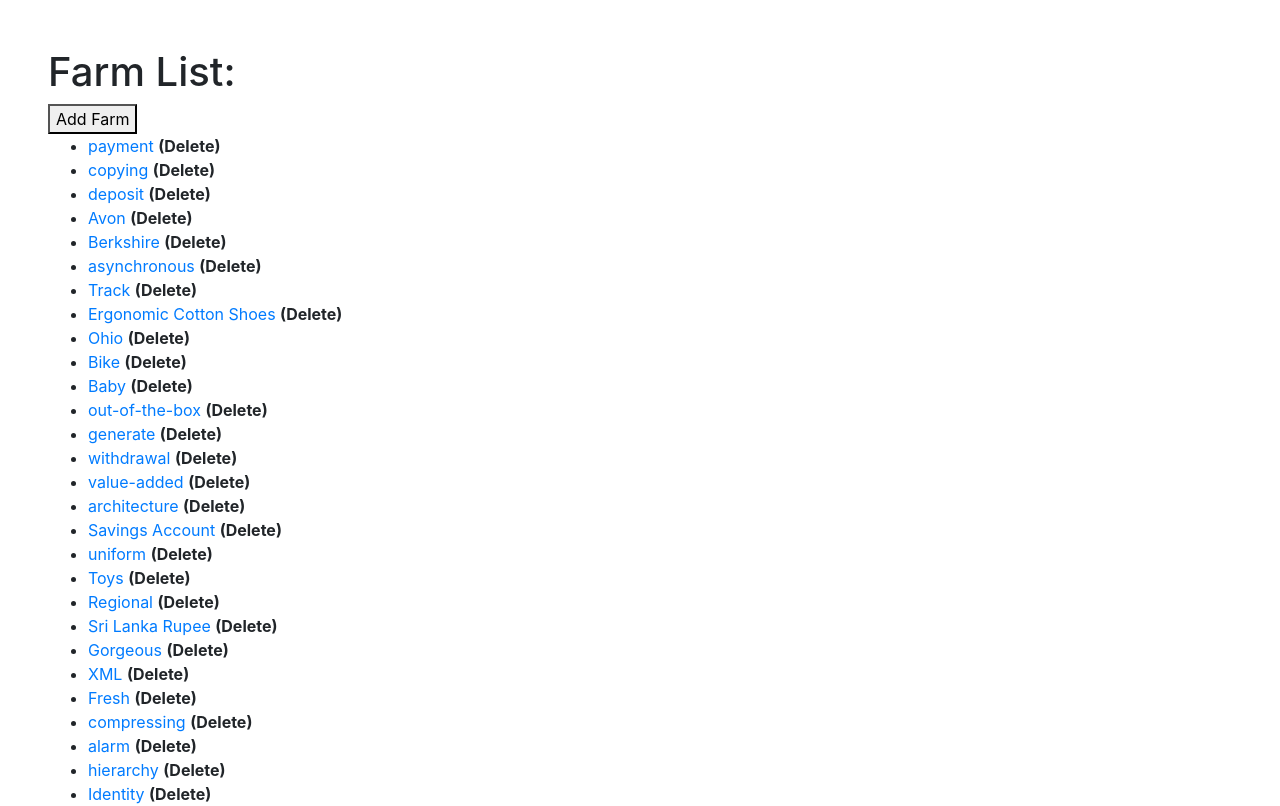
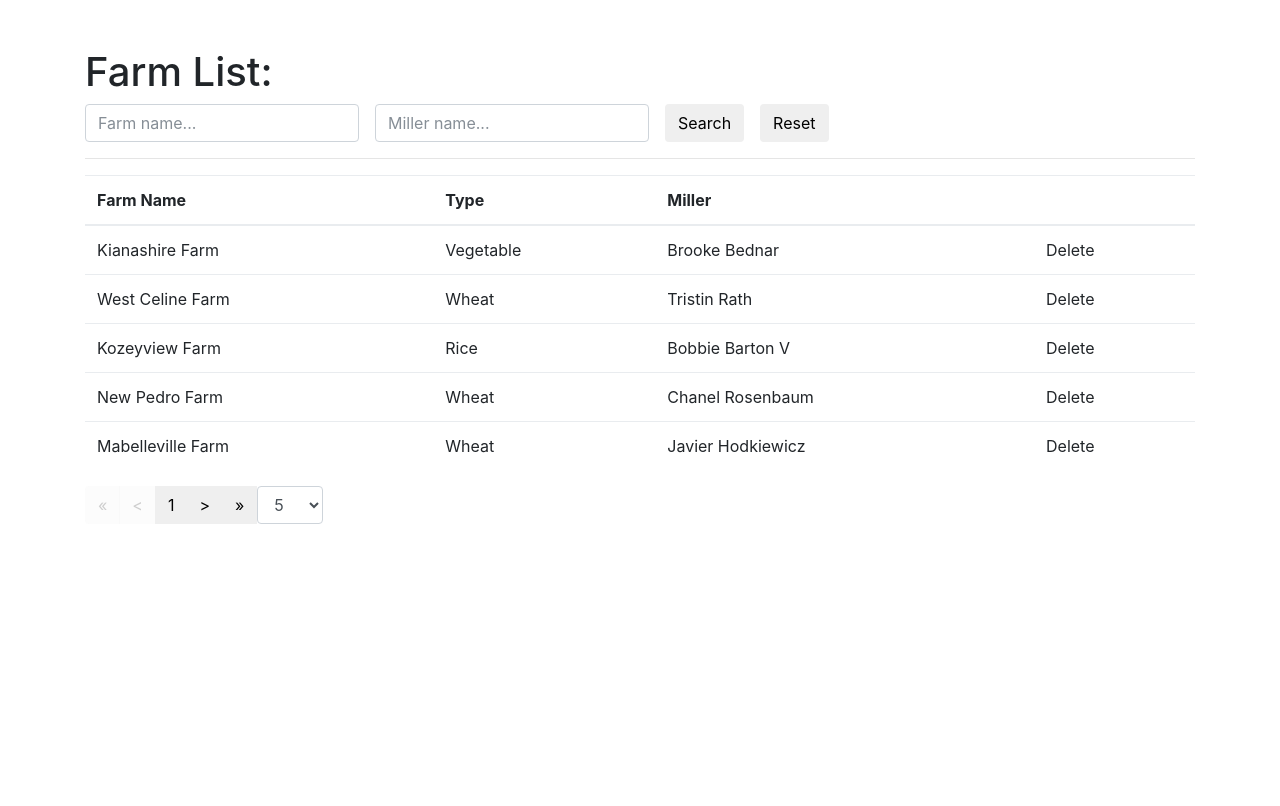
Before and after one commit to taulelei/code-assignment-farms, an Angular app: page /farms in a window 1280 px wide. Shown: the top 806 px of the page. Built offline with nearby package versions, Linux system fonts and the light colour scheme.

Commit message:
Implemented paginated table for displaying farm list results. Fixed issue with mock-data generation where Farms weren't being assigned a Miller, and Millers were being assigned undefined farms. Implemented search filter for farm and miller name on farm list page.

```diff
--- a/src/app/main/farm_details/farmDetails.component.html
+++ b/src/app/main/farm_details/farmDetails.component.html
@@ -1,12 +1,32 @@
 <div class="row" *ngIf="farm">
-    <div class="col-sm-6">
+    <div class="col-md-12">
+        <h1 class="">Farm Details</h1>
+    </div>
+    <div class="col-md-6">
             <div class="form-group">
-                <label for="name">Name:</label>
+                <label class="label" for="code">Code:</label>
+                <!-- <input type="text" class="form-control" id="code" [(ngModel)]="farm.Code"/> -->
+                <p id="code">{{farm.Code}}</p>
+            </div>
+            <div class="form-group">
+                <label class="label" for="name">Name:</label>
                 <input type="text" class="form-control" id="name" [(ngModel)]="farm.Name"/>
             </div>
             <div class="form-group">
-                <label class="label" for="code">Code:</label>
-                <input type="text" class="form-control" id="code" [(ngModel)]="farm.Code"/>
+                <label class="label" for="type">Type:</label>
+                <input type="text" class="form-control" id="type" [(ngModel)]="farm.FarmType"/>
+            </div>
+            <div class="form-group">
+                <label class="label" for="harvested">Harvested:</label>
+                <input type="text" class="form-control" id="harvested" [(ngModel)]="farm.DateTimeHarvested"/>
+            </div>
+            <div class="form-group">
+                <label class="label" for="miller">Miller:</label>
+                <input type="text" class="form-control" id="miller" [(ngModel)]="farm.Miller.Name"/>
+            </div>
+            <div class="form-group">
+                <label class="label" for="paddocks">Paddocks:</label>
+                <input type="text" class="form-control" id="paddocks" [(ngModel)]="farm.Paddocks.length"/>
             </div>
             <div class="form-group">
                 <a routerLink="/" class="button button-default">Back</a>
--- a/src/app/main/home/home.component.html
+++ b/src/app/main/home/home.component.html
@@ -1,21 +1,76 @@
 <div class="row">
-
     <div class="col-sm-12">
         <h1 class="">Farm List:</h1>
     </div>
+    <!-- <div class="col-sm-12">
+        <button class="btn btn-default" (click)="addFarm()">Add Farm</button>
+    </div> -->
+    <hr>
     <div class="col-sm-12">
-        <button (click)="addFarm()">Add Farm</button>
+        <!-- <div class="row">
+            <div class="col-sm-4">
+                <input type="text" class="form-control" placeholder="Farm name..." [(ngModel)]="filter.farm">
+            </div>
+            <div class="col-sm-4">
+                <input type="text" class="form-control" placeholder="Miller name..." [(ngModel)]="filter.miller">
+            </div>
+            <div class="col-sm-2">
+                <button class="btn btn-default" (click)="filterFarms(filter.farm, filter.miller)">Search</button>
+            </div>
+        </div> -->
+        <form class="form-inline" (ngSubmit)="filterFarms(filter.farm, filter.miller)">
+            <div class="form-group" style="margin-right: 1em;">
+                <input type="text" class="form-control" placeholder="Farm name..." [(ngModel)]="filter.farm" name="farm_name_filter_input">
+            </div>
+            <div class="form-group" style="margin-right: 1em;">
+                <input type="text" class="form-control" placeholder="Miller name..." [(ngModel)]="filter.miller" name="miller_name_filter_input">
+            </div>
+            <div class="form-group" style="margin-right: 1em;">
+                <button class="btn btn-default" type="submit">Search</button>
+            </div>
+            <div class="form-group" style="margin-right: 1em;">
+                <button class="btn btn-default" type="button" (click)="filter.farm = ''; filter.miller = ''; filterFarms(filter.farm, filter.miller)">Reset</button>
+            </div>
+        </form>
+        <hr>
+        <table class="table table-hover">
+            <thead>
+                <tr>
+                    <th>Farm Name</th>
+                    <th>Type</th>
+                    <th>Miller</th>
+                    <th></th>
+                </tr>
+            </thead>
+            <tbody>
+                <!-- <tr>
+                    <td><input class="form-control"/></td>
+                    <td><input class="form-control"/></td>
+                    <td><input class="form-control"/></td>
+                </tr> -->
+                <tr *ngFor='let farm of tablePagination.data.slice((tablePagination.pageNumber - 1) * tablePagination.resultsPerPage, tablePagination.pageNumber * tablePagination.resultsPerPage)'
+                routerLink="/farms/{{farm.Code}}" style="cursor: pointer;">
+                    <td>{{farm.Name}}</td>
+                    <td>{{farm.FarmType}}</td>
+                    <td>{{farm.Miller.Name}}</td>
+                    <td (click)="removeFarm(farm)">Delete</td>
+                </tr>
+            </tbody>
+        </table>
     </div>
     <div class="col-sm-12">
-        <div>
-            <ul>
-                <li *ngFor='let farm of farmList'>
-                    <a routerLink="/farms/{{farm.Code}}">
-                        <span >{{farm.Name}} </span>
-                    </a>
-                    <b style="cursor: pointer;" (click)="removeFarm(farm)"> (Delete)</b>
-                </li>
-            </ul>
+        <div class="btn-group">
+            <button class="btn btn-default" [disabled]="tablePagination.pageNumber === 1" (click)="tablePagination.pageNumber = 1">&laquo;</button>
+            <button class="btn btn-default" [disabled]="tablePagination.pageNumber === 1" (click)="tablePagination.pageNumber = tablePagination.pageNumber === 1 ? 1 : tablePagination.pageNumber - 1"><</button>
+            <button class="btn btn-default">{{tablePagination.pageNumber}}</button>
+            <button class="btn btn-default" [disabled]="tablePagination.pageNumber >= (tablePagination.data.length / tablePagination.resultsPerPage)" (click)="tablePagination.pageNumber = tablePagination.pageNumber >= (tablePagination.data.length / tablePagination.resultsPerPage) ? tablePagination.Math.ceil(tablePagination.data.length / tablePagination.resultsPerPage) : tablePagination.pageNumber + 1">></button>
+            <button class="btn btn-default" [disabled]="tablePagination.pageNumber >= (tablePagination.data.length / tablePagination.resultsPerPage)" (click)="tablePagination.pageNumber = tablePagination.Math.ceil(tablePagination.data.length / tablePagination.resultsPerPage)">&raquo;</button>
+            <select class="form-control" [(ngModel)]="tablePagination.resultsPerPage" id="pagination-count" name="pagination-count" style="width: auto;" >
+                <option>5</option>
+                <option>10</option>
+                <option>20</option>
+            </select>
         </div>
+
     </div>
 </div>
--- a/src/app/main/home/home.component.ts
+++ b/src/app/main/home/home.component.ts
@@ -12,11 +12,32 @@ export class HomeComponent implements OnInit {
 
     farmList: Farm[];
 
+    tablePagination = {
+        data: [],
+        pageNumber: 1,
+        resultsPerPage: 5,
+        Math: Math
+    }
+    filter = {
+        farm: "",
+        miller: "",
+        filteredData: []
+    }
+
     constructor(
         private dataService: DataService,
         private router: Router
     ){
-        this.farmList = this.dataService.farms;
+        // this.farmList = this.dataService.farms;
+        // this.tablePagination.data = this.farmList;
+        this.dataService.getAllFarms().then((response) => {
+            this.farmList = response;
+            this.tablePagination.data = response;
+        });
+    }
+
+    filterFarms(farmName: string, millerName: string){
+        this.tablePagination.data = this.farmList.filter(x => x.Name.includes(farmName) && x.Miller.Name.includes(millerName));
     }
 
     addFarm(){
@@ -41,3 +62,16 @@ export class HomeComponent implements OnInit {
 
     ngOnInit():void {}
 }
+
+// interface TablePagination {
+//     data: Farm[],
+//     pageNumber: number,
+//     resultsPerPage: number,
+//     Math: Math
+// }
+
+// interface Filter {
+//     farm: string,
+//     miller: string,
+//     filteredData: Farm[]
+// }
--- a/src/app/main/main.component.html
+++ b/src/app/main/main.component.html
@@ -1,3 +1,5 @@
 <main style="padding: 3em;">
-    <router-outlet></router-outlet>
+    <div class="container">
+        <router-outlet></router-outlet>
+    </div>
 </main>
--- a/src/app/services/dataService.service.ts
+++ b/src/app/services/dataService.service.ts
@@ -48,7 +48,7 @@ export class DataService implements IDataService{
 
     private generateData(){
         this.farms = this.generateFarms();
-        this.millers = this.generateMillers();
+        //this.millers = this.generateMillers();
     }
 
     private generateFarms(): Farm[]{
@@ -56,20 +56,23 @@ export class DataService implements IDataService{
         for(var i = 0; i < 100; i++){
             farms.push(new Farm());
         }
+        this.generateMillers(farms);
         return farms;
     }
 
-    private generateMillers(): Miller[]{
+    private generateMillers(farms): Miller[]{
         var millerList = [];
-        var availFarms = this.farms.map(x => Object.assign({}, x));
+        var availFarms = farms.map(x => Object.assign({}, x));
 
         while(availFarms.length > 0){
             var miller = new Miller();
-            var noFarms = Math.floor(Math.random()*8) + 1;
-
+            var noFarms = Math.floor(Math.random()*4) + 1;
+            if(noFarms > availFarms.length)
+                noFarms = availFarms.length;
             for(var j = 0; j < noFarms; j++){
                 var randFarm = Math.floor(Math.random()*availFarms.length);
-                this.farms[randFarm].Miller = miller;
+                //availFarms[randFarm].Miller = miller;
+                farms.find(x => x.Code == availFarms[randFarm].Code).Miller = miller;
                 miller.Farms.push(availFarms[randFarm]);
                 availFarms.splice(randFarm, 1);
             }
@@ -94,7 +97,7 @@ export class Farm{
     private farmTypes: string[] = ['Cane', 'Rice', 'Wheat', 'Vegetable'];
 
     Code: string = faker.random.uuid();
-    Name: string = faker.random.word();
+    Name: string = faker.address.city() + " Farm";
     DateTimeHarvested: Date = faker.date.past();
     FarmType: string = this.farmTypes[Math.floor(Math.random()*this.farmTypes.length)];
     Miller: Miller;
```
